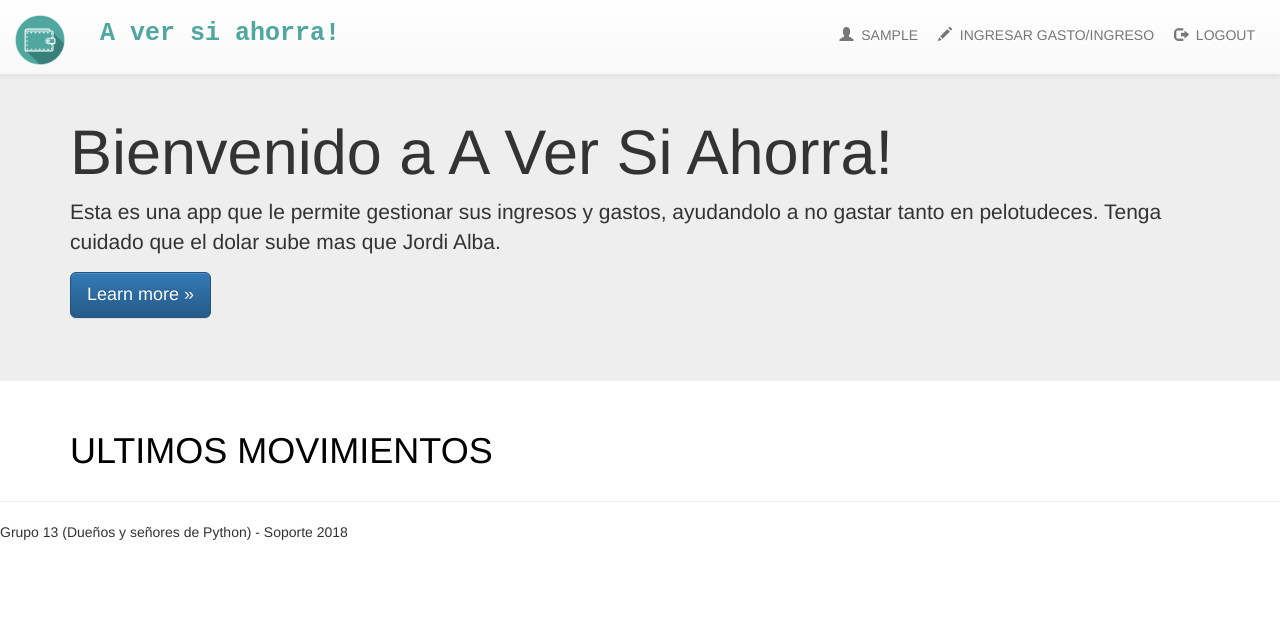
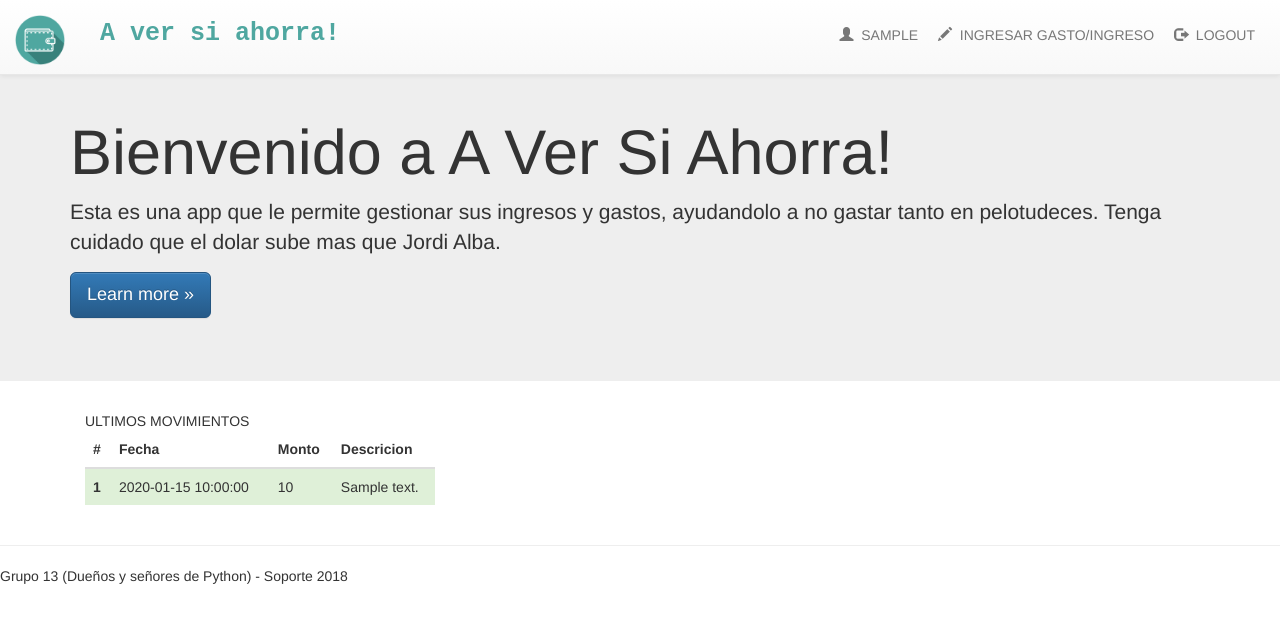
Before and after one commit to nawealvarez/TpSoporteGrupo13, a Flask app: page / in a window 1280 px wide. Shown: the top 623 px of the page. Run offline with Flask 2, Linux system fonts and the light colour scheme; a user stored in the database is signed in; a database or web service that is not in the repository returns one stand-in record (values such as "Sample title"); some libraries are stand-ins or nearby versions.

Commit message:
Lista principal de gastos

```diff
--- a/billeterapp2.0/datos/registros.py
+++ b/billeterapp2.0/datos/registros.py
@@ -21,7 +21,5 @@ class RegistroData():
 
     @staticmethod
     def get_lasts_registers(userid, top):
-        #db = Connection.connect()
-        #return db.registros.find({"userid": userid}, sort=[("fecha", pymongo.DESCENDING)]).limit(top)
-        reg = {"_id":0,"categoria":"prostitutas","descripcion":"petes petes petes","fecha":"","valor":10,"userid":2}
-        return reg
+        db = Connection.connect()
+        return db.registros.find({"userid": userid}, sort=[("fecha", pymongo.DESCENDING)]).limit(top)
--- a/billeterapp2.0/presentacion/billeterapp.py
+++ b/billeterapp2.0/presentacion/billeterapp.py
@@ -23,7 +23,9 @@ def load_user(userid):
 @app.route("/")
 @app.route("/index")
 def index():
-    moves = RegistroLogic.get_lasts_registers(current_user.get_id(), 10),
+    if current_user.is_authenticated:
+        moves = RegistroLogic.get_lasts_registers(current_user.get_id(), 10)
+    else: moves = None
     return render_template("index.html", title="index", moves=moves)
 
 
--- a/billeterapp2.0/presentacion/templates/base.html
+++ b/billeterapp2.0/presentacion/templates/base.html
@@ -6,7 +6,7 @@
         <title>{%block title%}{%endblock%}</title>
         <meta name="description" content="">
         <meta name="viewport" content="width=device-width, initial-scale=1">
-        <link rel="apple-touch-icon" href="apple-touch-icon.png">
+        <link rel="shortcut icon" href="{{ url_for('static', filename='img/brand-icon.png') }}">
 
         <link rel="stylesheet" href="{{url_for('static', filename='css/bootstrap.min.css')}}">
         <style>
--- a/billeterapp2.0/presentacion/templates/moves_list.html
+++ b/billeterapp2.0/presentacion/templates/moves_list.html
@@ -1,15 +1,28 @@
 {%block list%}
-    <section>
-        <h1>ULTIMOS MOVIMIENTOS</h1>
+    <section class="col-md-4">
+        <caption>ULTIMOS MOVIMIENTOS</caption>
         {%if moves%}
-            <table>
+            <table class="table table-hover table-sm">
+                <thead>
+                    <tr>
+                        <th scope="col">#</th>
+                        <th scope="col">Fecha</th>
+                        <th scope="col">Monto</th>
+                        <th scope="col">Descricion</th>
+                    </tr>
+                </thead>
+                <tbody>
                     {%for move in moves%}
-                <tr>
+                    <tr {%if move.valor > 0%} class="success"
+                            {%else%} class="danger"
+                        {%endif%}>
+                        <th scope="row">{{loop.index}}</th>
                         <td>{{move.fecha}}</td>
                         <td>{{move.valor}}</td>
                         <td>{{move.descripcion}}</td>
                     </tr>
                     {%endfor%}
+                </tbody>
             </table>
         {%else%}
             --No hay movimientos--
```
Lines whose indentation alone changed are shown as unchanged.
